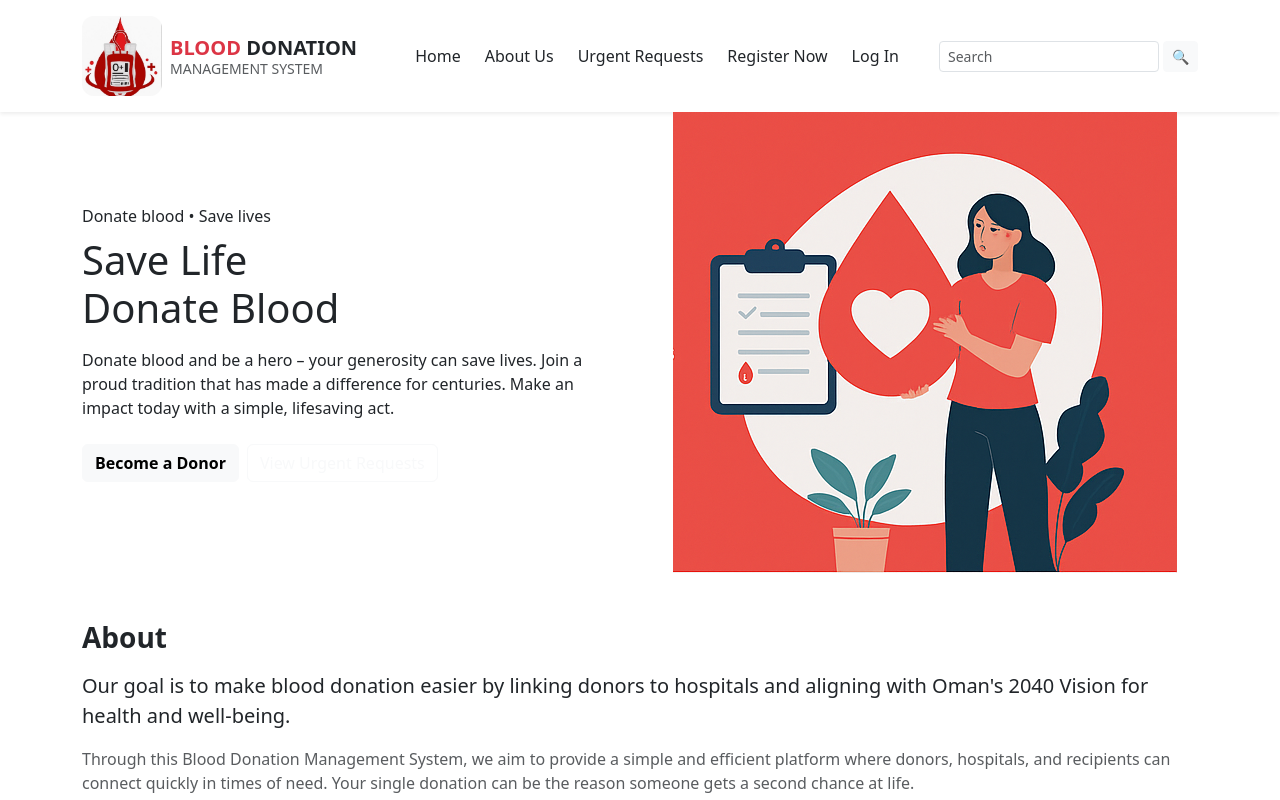
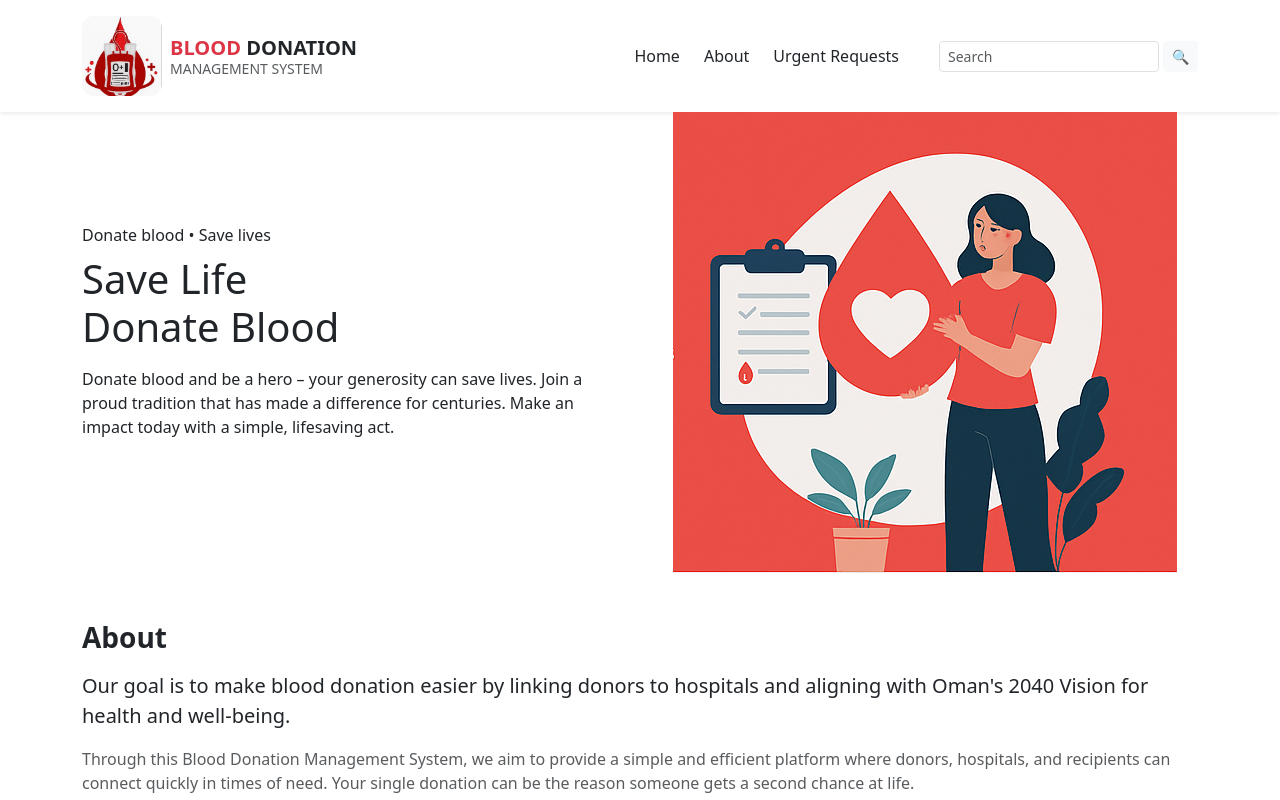
Before and after one commit to bineabble-XD/BDMS, a React (Vite) app in the folder client/: page /home in a window 1280 px wide. Shown: the top 800 px of the page. Built offline with nearby package versions, Linux system fonts and the light colour scheme.

Commit message:
added logout and name

```diff
--- a/client/src/components/Home.jsx
+++ b/client/src/components/Home.jsx
@@ -1,9 +1,27 @@
+// src/pages/Home.jsx
 import React from "react";
-import { Link } from "react-router-dom";
+import { Link, useNavigate } from "react-router-dom";
+import { useSelector, useDispatch } from "react-redux";
+import { logout } from "../features/authSlice";
 import heroImg from "../assets/2.png";
 import mlogo from "../assets/mlogo.jpg";
 
 const Home = () => {
+  const dispatch = useDispatch();
+  const navigate = useNavigate();
+
+  // get logged in user from Redux
+  const user = useSelector((state) => state.auth.user);
+
+  // 👇 NEW: Safely pick the correct display name
+  const displayName =
+    user?.fName || user?.uname || user?.name || user?.email || "User";
+
+  const handleLogout = () => {
+    dispatch(logout());
+    navigate("/login");
+  };
+
   return (
     <div className="home-page">
       <header className="bdms-navbar shadow-sm">
@@ -31,19 +49,28 @@ const Home = () => {
             <a href="#hero" className="nav-link active-link">
               Home
             </a>
-            <Link to="/about" className="nav-link">
-              About Us
-            </Link>
+            <a href="#about" className="nav-link">
+              About
+            </a>
             <a href="#urgent" className="nav-link">
               Urgent Requests
             </a>
 
-            <Link to="/register" className="nav-link">
-              Register Now
-            </Link>
-            <Link to="/login" className="nav-link">
-              Log In
-            </Link>
+            {/* 🔥 Only show on Home: username + Logout */}
+            {user && (
+              <>
+                <span className="nav-link mb-0">
+                  Hi, <strong>{displayName}</strong>
+                </span>
+                <button
+                  type="button"
+                  className="btn btn-outline-light text-dark"
+                  onClick={handleLogout}
+                >
+                  Log Out
+                </button>
+              </>
+            )}
 
             <form className="d-flex ms-3 search-box">
               <input
@@ -73,14 +100,6 @@ const Home = () => {
                 Join a proud tradition that has made a difference for centuries.
                 Make an impact today with a simple, lifesaving act.
               </p>
-              <div className="d-flex flex-wrap gap-2">
-                <Link to="/register" className="btn btn-light fw-semibold">
-                  Become a Donor
-                </Link>
-                <a href="#urgent" className="btn btn-outline-light">
-                  View Urgent Requests
-                </a>
-              </div>
             </div>
 
             <div className="col-md-6 text-center">
--- a/client/src/features/authSlice.jsx
+++ b/client/src/features/authSlice.jsx
@@ -20,7 +20,6 @@ export const registerUser = createAsyncThunk(
         return rejectWithValue(data.message || 'Registration failed');
       }
 
-      // backend returns: { message: "..." }
       return data.message || 'Registered successfully!';
     } catch (err) {
       return rejectWithValue('Network error, please try again.');
@@ -53,10 +52,12 @@ export const loginUser = createAsyncThunk(
   }
 );
 
+const savedUser = JSON.parse(localStorage.getItem('bdmsUser') || 'null');
+
 const authSlice = createSlice({
   name: 'auth',
   initialState: {
-    user: null,
+    user: savedUser,       // ⬅️ rehydrate from localStorage
     loading: false,
     error: null,
     message: null,
@@ -66,6 +67,7 @@ const authSlice = createSlice({
       state.user = null;
       state.error = null;
       state.message = null;
+      localStorage.removeItem('bdmsUser');  // ⬅️ clear on logout
     },
     clearAuthMessage(state) {
       state.error = null;
@@ -100,6 +102,9 @@ const authSlice = createSlice({
         state.loading = false;
         state.user = action.payload.user;
         state.message = action.payload.message || 'Login success';
+
+        // ⬅️ save logged-in user
+        localStorage.setItem('bdmsUser', JSON.stringify(action.payload.user));
       })
       .addCase(loginUser.rejected, (state, action) => {
         state.loading = false;
```
